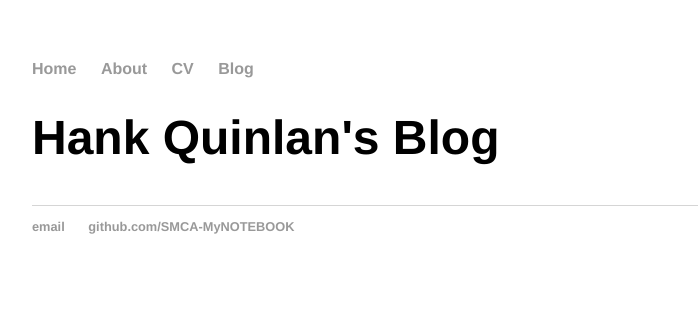
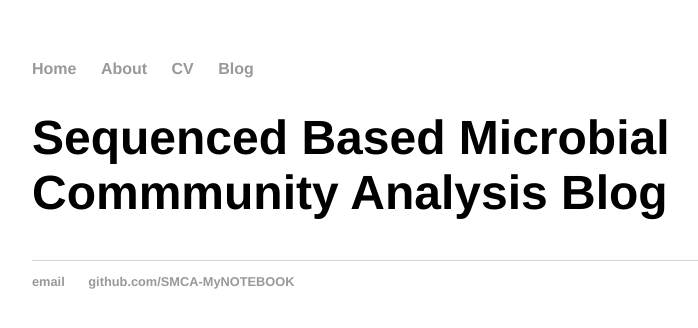
Before and after one commit to mhchavez/SCMA-Notebook.io, a Jekyll site: the page built from blog/index.html, in a window 1280 px wide. Shown: the top 328 px of the page, without its empty margins (160-858 px from the left). Built offline with Jekyll 4.4.1, drawn with Linux system fonts in a browser that asks for light colours.

Commit message:
Update index.html

```diff
--- a/blog/index.html
+++ b/blog/index.html
@@ -1,6 +1,6 @@
 ---
 layout: default
-title: Hank Quinlan's Blog
+title: Sequenced Based Microbial Commmunity Analysis Blog
 ---
 	<h1>{{ page.title }}</h1>
 	<ul class="posts">
```
